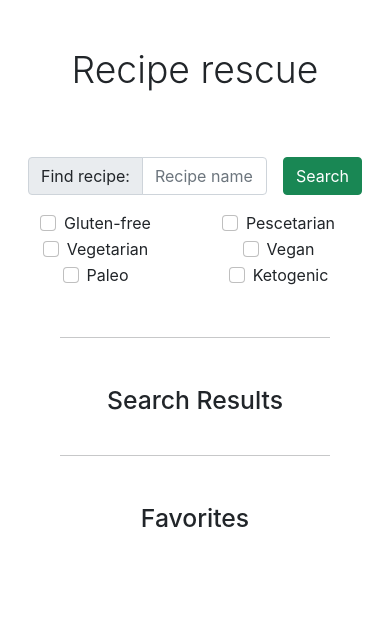
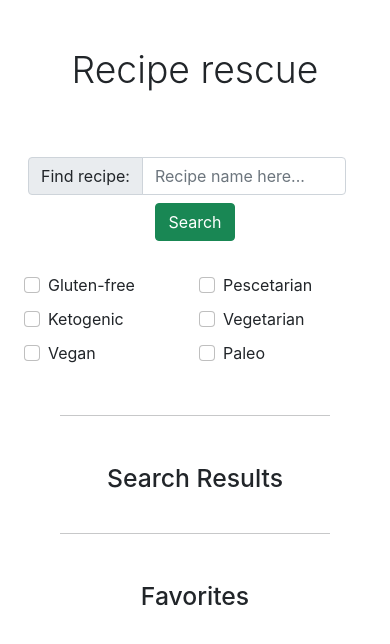
Before and after one commit to FilipNordqvist/food-react-app, a React (Create React App) app in the folder food-app/: page / in a window 390 px wide. Shown: the top 644 px of the page. Built offline with nearby package versions, Linux system fonts and the light colour scheme.

Commit message:
Fixat responsivitet för Checkboxarna och Sökknappen

```diff
--- a/food-app/src/App.js
+++ b/food-app/src/App.js
@@ -1,10 +1,10 @@
 import './App.css';
 import { useEffect, useState } from "react";
-import InputField from './Components/InputField';
+import InputField from './components/InputField';
 import {searchRecipeById, searchRecipes} from "./http.js";
-import Button from './Components/Button';
-import RecipeList from './Components/RecipeList';
-import CheckboxList from './Components/CheckboxList/index.js';
+import Button from './components/Button';
+import RecipeList from './components/RecipeList';
+import CheckboxList from './components/CheckboxList/index.js';
 
 
 function App() {
@@ -55,11 +55,11 @@ function App() {
 
 
   return (
-    <div className="App">
+    <div className="App mt-4">
       <h1 className="display-3 mt-5 m-5">Recipe rescue</h1>
 
 
-      <div className="d-flex align-items-center p-3">
+      <div className="d-flex flex-column flex-sm-row align-items-stretch gap-2 p-3">
         <div className="flex-grow-1 me-3">
           <InputField
             id = "recipes"
--- a/food-app/src/components/CheckboxList/index.js
+++ b/food-app/src/components/CheckboxList/index.js
@@ -3,14 +3,15 @@ import Checkbox from "../Checkbox";
 
 export default function CheckboxList ({ selected, onToggle }) {
 
-    let diets = ["Gluten-free", "Pescetarian", "Vegetarian", "Vegan", "Paleo", "Ketogenic"];
+    let diets = ["Gluten-free", "Pescetarian", "Ketogenic", "Vegetarian", "Vegan  ", "Paleo  "];
 
   return (
-    <div className="mb-2">
+    <div className="container mt-3 text-start">
 
-      <div className="row gx-0 gy-0 mt-0">
+
+      <div className="row  g-2">
       {diets.map((item, idx) => (    // idx är aktuellt elements position i map:en
-        <div key={item} className="col-6 col-sm-4 col-md-3 col-lg-2">
+        <div key={item} className="col-6 col-md-4 col-lg-2">
           <Checkbox
            value={item}
             id={`diet-${idx}`}
```
Also changed, not shown: food-app/public/manifest.json (deleted), 1 other file (tests, documents, lock files or other folders).
